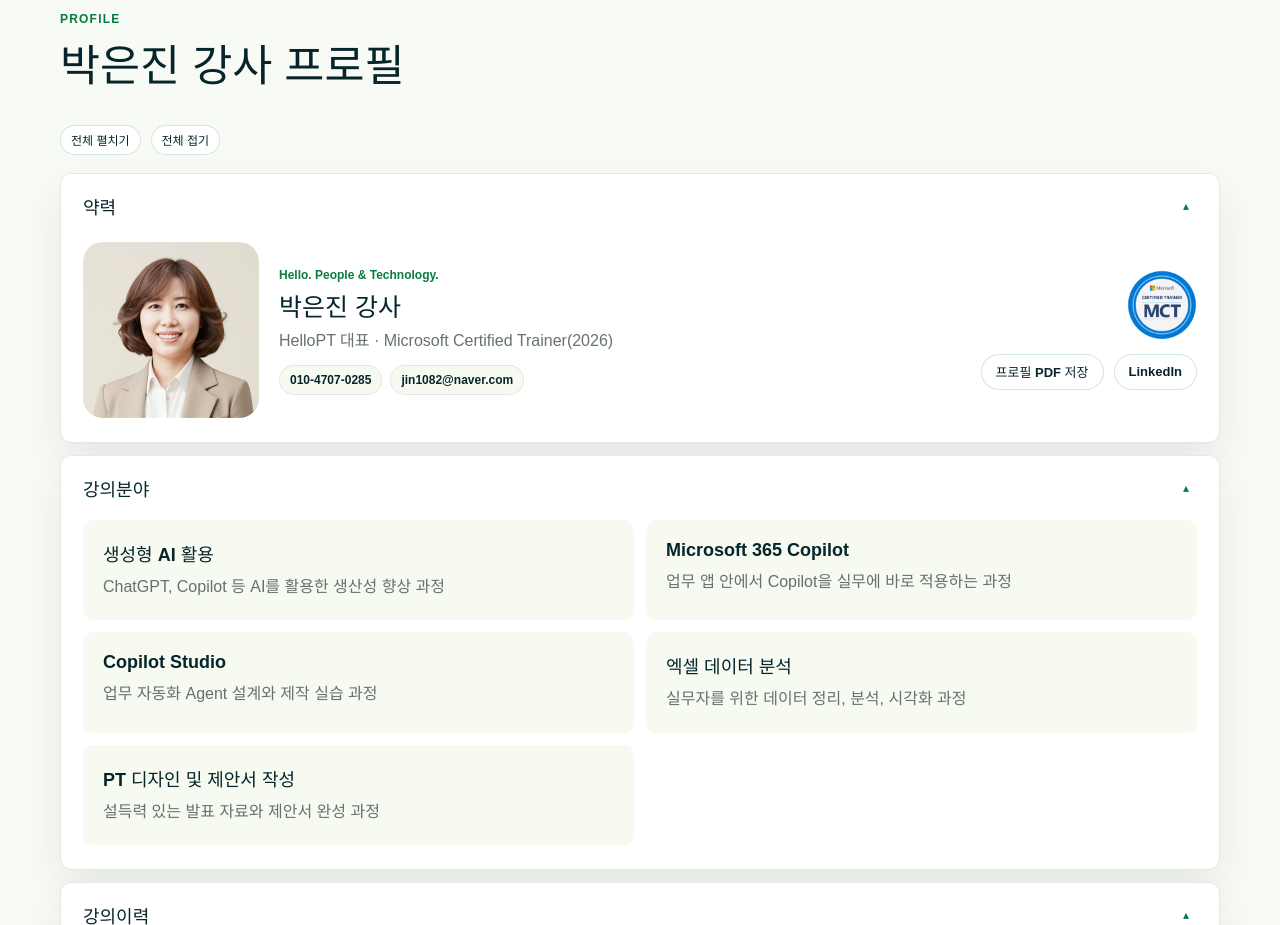
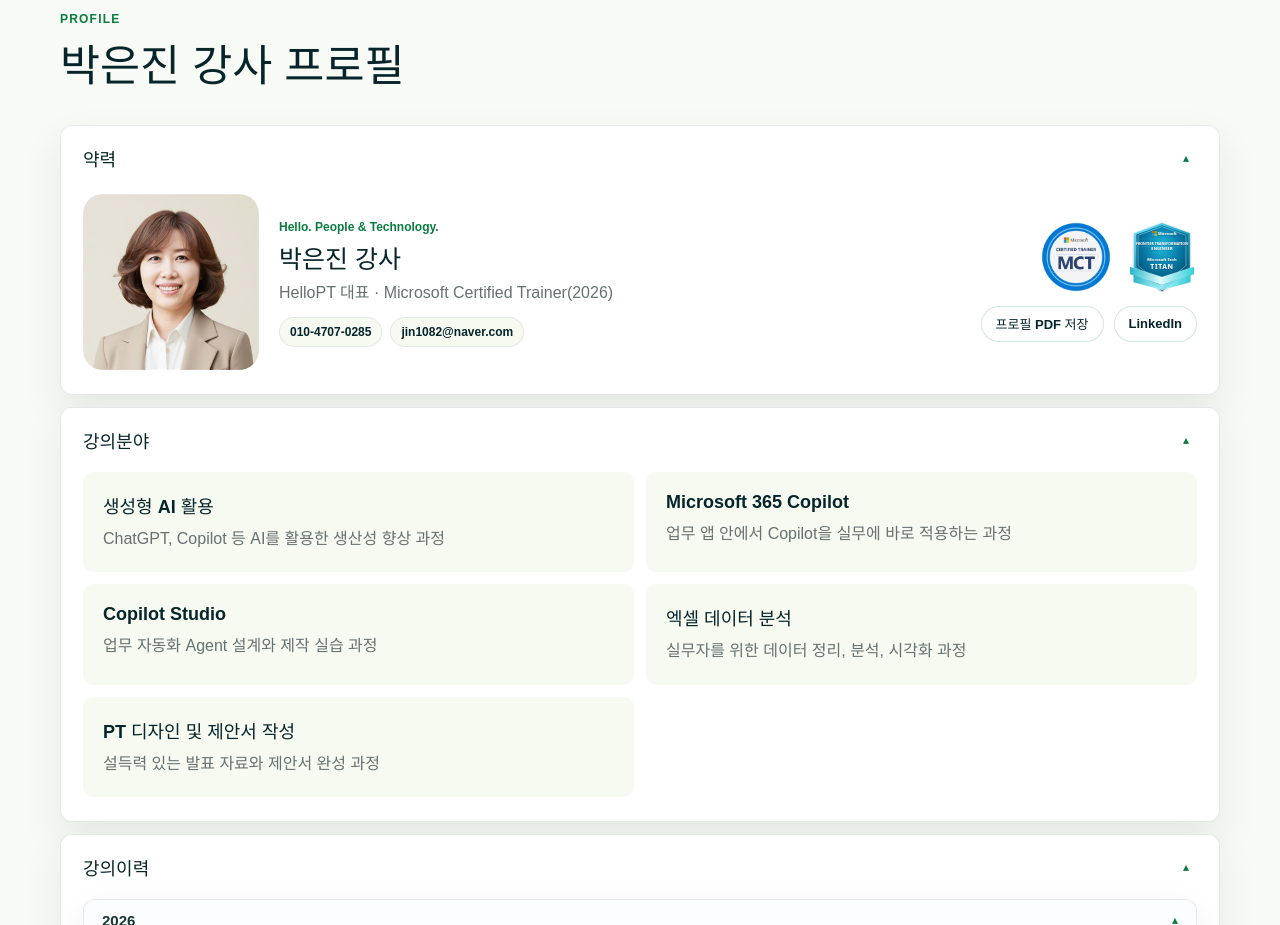
Before and after one commit to pej0285-lab/hellopt_homepage, a React (Vite) app: page / in a window 1280 px wide. Shown: the part 1000-1925 px from the top of the page. Built offline with nearby package versions, Linux system fonts and the light colour scheme; a web font is replaced by a local one.

Commit message:
Update profile badges

```diff
--- a/src/App.css
+++ b/src/App.css
@@ -304,27 +304,9 @@
   background: #f2f6ff;
 }
 
-.profile-controls {
-  display: flex;
-  gap: 10px;
-  margin-bottom: 18px;
-}
-
-.profile-controls button,
 .accordion-trigger {
   font: inherit;
   cursor: pointer;
-}
-
-.profile-controls button {
-  min-height: 30px;
-  padding: 0 10px;
-  border: 1px solid rgba(15, 23, 42, 0.12);
-  border-radius: 999px;
-  color: var(--navy);
-  background: white;
-  font-size: 12px;
-  font-weight: 900;
 }
 
 .accordion-stack {
@@ -915,8 +897,7 @@
   background: rgba(255, 255, 255, 0.04);
 }
 
-.outline-button,
-.profile-controls button {
+.outline-button {
   border-color: rgba(9, 124, 63, 0.18);
 }
 
@@ -1407,7 +1388,6 @@
 .hero-kicker,
 .chip-row span,
 .strip-track span,
-.profile-controls button,
 .field-grid span,
 .course-card span,
 .lab-grid span,
--- a/src/App.jsx
+++ b/src/App.jsx
@@ -208,11 +208,6 @@
 
           <section id="profile" className="section profile-section">
           <SectionHead eyebrow="Profile" title="박은진 강사 프로필" text="" />
-          <div className="profile-controls" aria-label="프로필 전체 제어">
-            <button type="button" onClick={() => setOpenSections(profileSectionIds)}>전체 펼치기</button>
-            <button type="button" onClick={() => setOpenSections([])}>전체 접기</button>
-          </div>
-
           <div className="accordion-stack">
             <AccordionPanel id="bio" title="약력" open={isOpen('bio')} onToggle={toggleSection}>
               <div className="bio-layout">
@@ -229,6 +224,7 @@
                 <div className="bio-side">
                   <div className="bio-badges" aria-label="강사 인증 및 브랜드">
                     <img src={asset('brand/mct-badge.png')} alt="MCT 뱃지" />
+                    <img src={asset('brand/tech-titan-badge.svg')} alt="Microsoft Tech TITAN Frontier Transformation Engineer 뱃지" />
                   </div>
                   <div className="profile-actions">
                     <button className="outline-button" type="button" onClick={saveProfilePdf}>프로필 PDF 저장</button>
```
